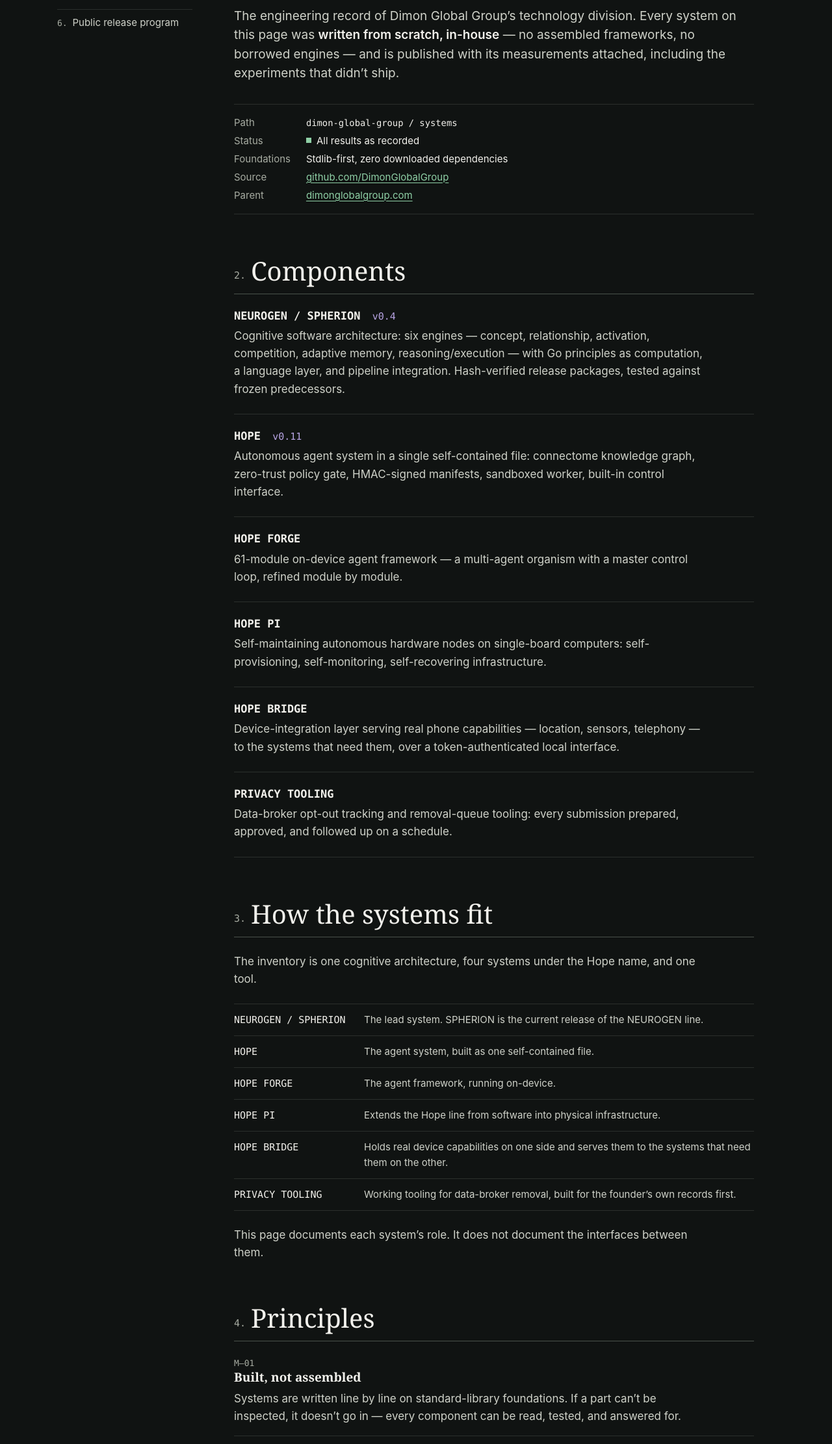
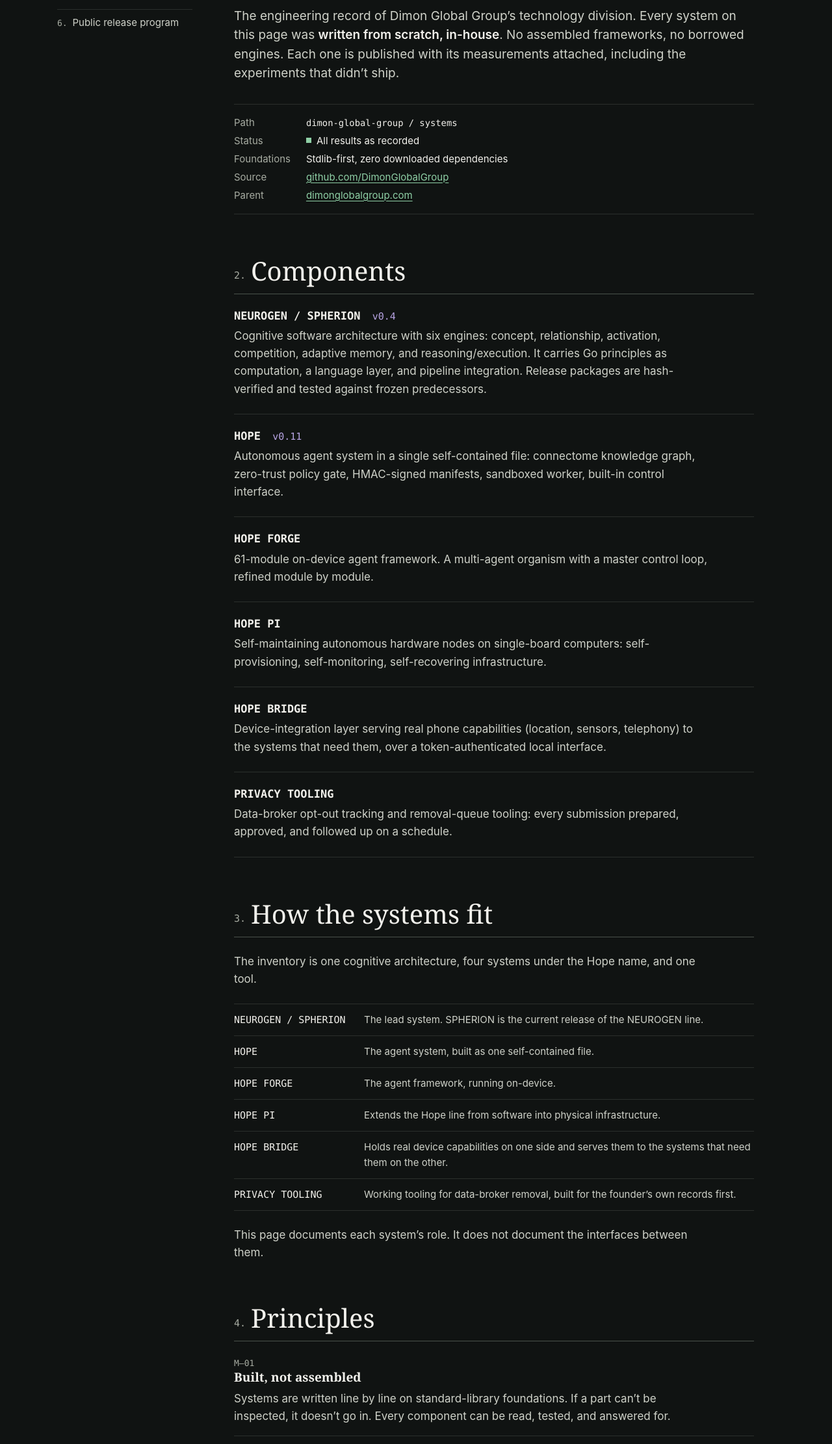
Before and after one commit to DimonGlobalGroup/DimonGlobalGroup.github.io, a plain HTML site: page index.html in a window 1280 px wide. Shown: the part 337-2560 px from the top of the page at 65% size. Drawn offline with Linux system fonts and the light colour scheme.

Commit message:
Systems: human-writing pass, em-dash density to standard (PRO-AUDIT P2-1); remove duplicate canonical

```diff
--- a/index.html
+++ b/index.html
@@ -6,7 +6,6 @@
 <meta name="description" content="Dimon Global Group — Systems. The engineering record: cognitive architectures, autonomous agents, and self-maintaining hardware nodes, built from scratch and published with their measurements." />
 <link rel="canonical" href="https://dimonglobalgroup.github.io/" />
 <title>Systems — Dimon Global Group</title>
-<link rel="canonical" href="https://dimonglobalgroup.github.io/" />
 <meta property="og:type" content="website" />
 <meta property="og:site_name" content="Dimon Global Group" />
 <meta property="og:title" content="Systems — Dimon Global Group | Robert Donaldson, Founder" />
@@ -298,7 +297,7 @@ img.img-missing{ opacity:0; }
 
       <section style="padding-top:var(--s-6)" aria-labelledby="overview">
         <h2 id="overview"><span class="idx">1.</span>Overview</h2>
-        <p class="lede">The engineering record of Dimon Global Group&rsquo;s technology division. Every system on this page was <b>written from scratch, in-house</b> — no assembled frameworks, no borrowed engines — and is published with its measurements attached, including the experiments that didn&rsquo;t ship.</p>
+        <p class="lede">The engineering record of Dimon Global Group&rsquo;s technology division. Every system on this page was <b>written from scratch, in-house</b>. No assembled frameworks, no borrowed engines. Each one is published with its measurements attached, including the experiments that didn&rsquo;t ship.</p>
         <dl class="meta">
           <dt>Path</dt><dd><code>dimon-global-group / systems</code></dd>
           <dt>Status</dt><dd class="ok">All results as recorded</dd>
@@ -312,7 +311,7 @@ img.img-missing{ opacity:0; }
         <h2 id="components"><span class="idx">2.</span>Components</h2>
         <div class="comp">
           <h3>NEUROGEN / SPHERION <span class="v">v0.4</span></h3>
-          <p>Cognitive software architecture: six engines — concept, relationship, activation, competition, adaptive memory, reasoning/execution — with Go principles as computation, a language layer, and pipeline integration. Hash-verified release packages, tested against frozen predecessors.</p>
+          <p>Cognitive software architecture with six engines: concept, relationship, activation, competition, adaptive memory, and reasoning/execution. It carries Go principles as computation, a language layer, and pipeline integration. Release packages are hash-verified and tested against frozen predecessors.</p>
         </div>
         <div class="comp">
           <h3>HOPE <span class="v">v0.11</span></h3>
@@ -320,7 +319,7 @@ img.img-missing{ opacity:0; }
         </div>
         <div class="comp">
           <h3>HOPE FORGE</h3>
-          <p>61-module on-device agent framework — a multi-agent organism with a master control loop, refined module by module.</p>
+          <p>61-module on-device agent framework. A multi-agent organism with a master control loop, refined module by module.</p>
         </div>
         <div class="comp">
           <h3>HOPE PI</h3>
@@ -328,7 +327,7 @@ img.img-missing{ opacity:0; }
         </div>
         <div class="comp">
           <h3>HOPE BRIDGE</h3>
-          <p>Device-integration layer serving real phone capabilities — location, sensors, telephony — to the systems that need them, over a token-authenticated local interface.</p>
+          <p>Device-integration layer serving real phone capabilities (location, sensors, telephony) to the systems that need them, over a token-authenticated local interface.</p>
         </div>
         <div class="comp">
           <h3>PRIVACY TOOLING</h3>
@@ -355,7 +354,7 @@ img.img-missing{ opacity:0; }
         <div class="pr">
           <p class="k">M—01</p>
           <h3>Built, not assembled</h3>
-          <p>Systems are written line by line on standard-library foundations. If a part can&rsquo;t be inspected, it doesn&rsquo;t go in — every component can be read, tested, and answered for.</p>
+          <p>Systems are written line by line on standard-library foundations. If a part can&rsquo;t be inspected, it doesn&rsquo;t go in. Every component can be read, tested, and answered for.</p>
         </div>
         <div class="pr">
           <p class="k">M—02</p>
@@ -389,7 +388,7 @@ img.img-missing{ opacity:0; }
               <tr><th scope="row">competition_engine</th><td class="res"><b>SHIPPED</b></td></tr>
               <tr><th scope="row">context_isolation</th><td class="res"><b>SHIPPED</b></td></tr>
               <tr><th scope="row">decision_table</th><td class="res"><b>SHIPPED</b></td></tr>
-              <tr><th scope="row">activation_for_selection</th><td class="res neg">NOT SHIPPED — negative result, published as-is</td></tr>
+              <tr><th scope="row">activation_for_selection</th><td class="res neg">NOT SHIPPED: negative result, published as-is</td></tr>
               <tr><th scope="row">release_integrity</th><td class="res"><b>SHA-256 VERIFIED</b></td></tr>
             </tbody>
           </table>
@@ -415,8 +414,8 @@ img.img-missing{ opacity:0; }
         <h2 id="release"><span class="idx">6.</span>Public release program</h2>
         <h3>The Reverb Line</h3>
         <div class="release-note">
-          <p>The division&rsquo;s public program runs on a simple rule: <b>publish only what has already been surpassed.</b> Proven generations are released openly — with full documentation — once the in-house line has moved past them, so the public record is always real and the working edge stays in-house.</p>
-          <p>Under the <b>Reverb</b> banner, retired and abandoned software concepts are also rebuilt from scratch for current technology — clean-room reimplementations, credited to their originals, fused where fusion makes something genuinely new. Releases land on the Group&rsquo;s GitHub: <a href="https://github.com/DimonGlobalGroup" target="_blank" rel="noopener">github.com/DimonGlobalGroup</a>.</p>
+          <p>The division&rsquo;s public program runs on a simple rule: <b>publish only what has already been surpassed.</b> Proven generations are released openly, with full documentation, once the in-house line has moved past them. The public record stays real, and the working edge stays in-house.</p>
+          <p>Under the <b>Reverb</b> banner, retired and abandoned software concepts are also rebuilt from scratch for current technology. These are clean-room reimplementations, credited to their originals, fused where fusion makes something genuinely new. Releases land on the Group&rsquo;s GitHub: <a href="https://github.com/DimonGlobalGroup" target="_blank" rel="noopener">github.com/DimonGlobalGroup</a>.</p>
         </div>
       </section>
     </div>
```
